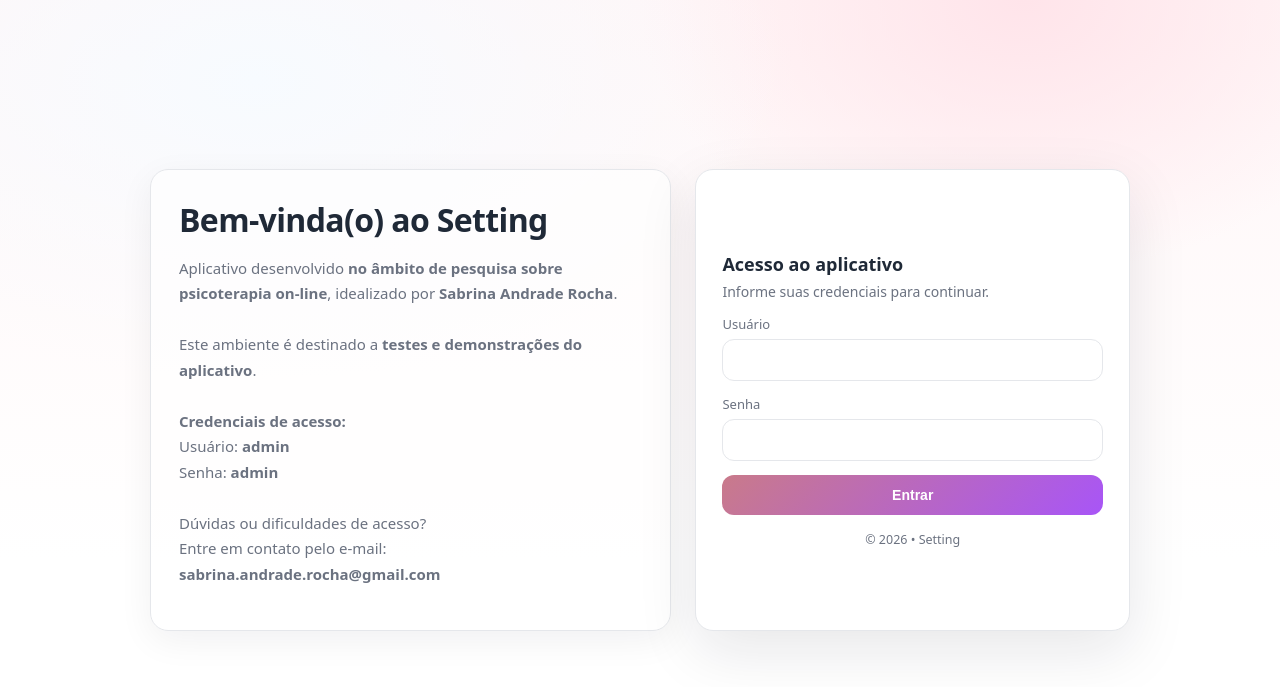
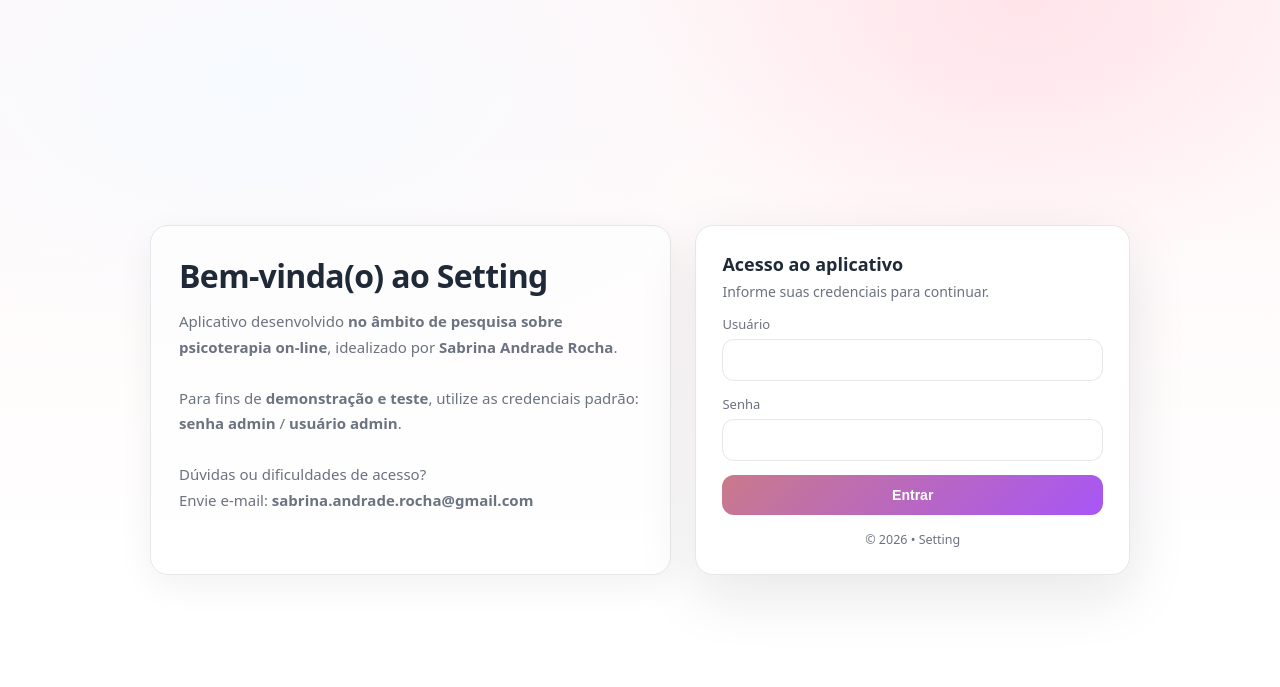
Before and after one commit to sabrinaandraderocha-cmyk/setting-psicoterapia-online, a FastAPI app: page /login in a window 1280 px wide. Shown: the top 687 px of the page. Run offline with FastAPI, Linux system fonts and the light colour scheme.

Commit message:
Update login.html

```diff
--- a/app/templates/login.html
+++ b/app/templates/login.html
@@ -63,6 +63,7 @@
       color: var(--muted);
       font-size: 15px;
       line-height: 1.7;
+      margin: 0;
     }
 
     .card{
@@ -156,15 +157,11 @@
         Aplicativo desenvolvido <strong>no âmbito de pesquisa sobre psicoterapia on-line</strong>,
         idealizado por <strong>Sabrina Andrade Rocha</strong>.<br /><br />
 
-        Este ambiente é destinado a <strong>testes e demonstrações do aplicativo</strong>.<br /><br />
-
-        <strong>Credenciais de acesso:</strong><br />
-        Usuário: <strong>admin</strong><br />
-        Senha: <strong>admin</strong><br /><br />
+        Para fins de <strong>demonstração e teste</strong>, utilize as credenciais padrão:
+        <strong>senha admin</strong> / <strong>usuário admin</strong>.<br /><br />
 
         Dúvidas ou dificuldades de acesso?<br />
-        Entre em contato pelo e-mail:<br />
-        <strong>sabrina.andrade.rocha@gmail.com</strong>
+        Envie e-mail: <strong>sabrina.andrade.rocha@gmail.com</strong>
       </p>
     </section>
 
```
